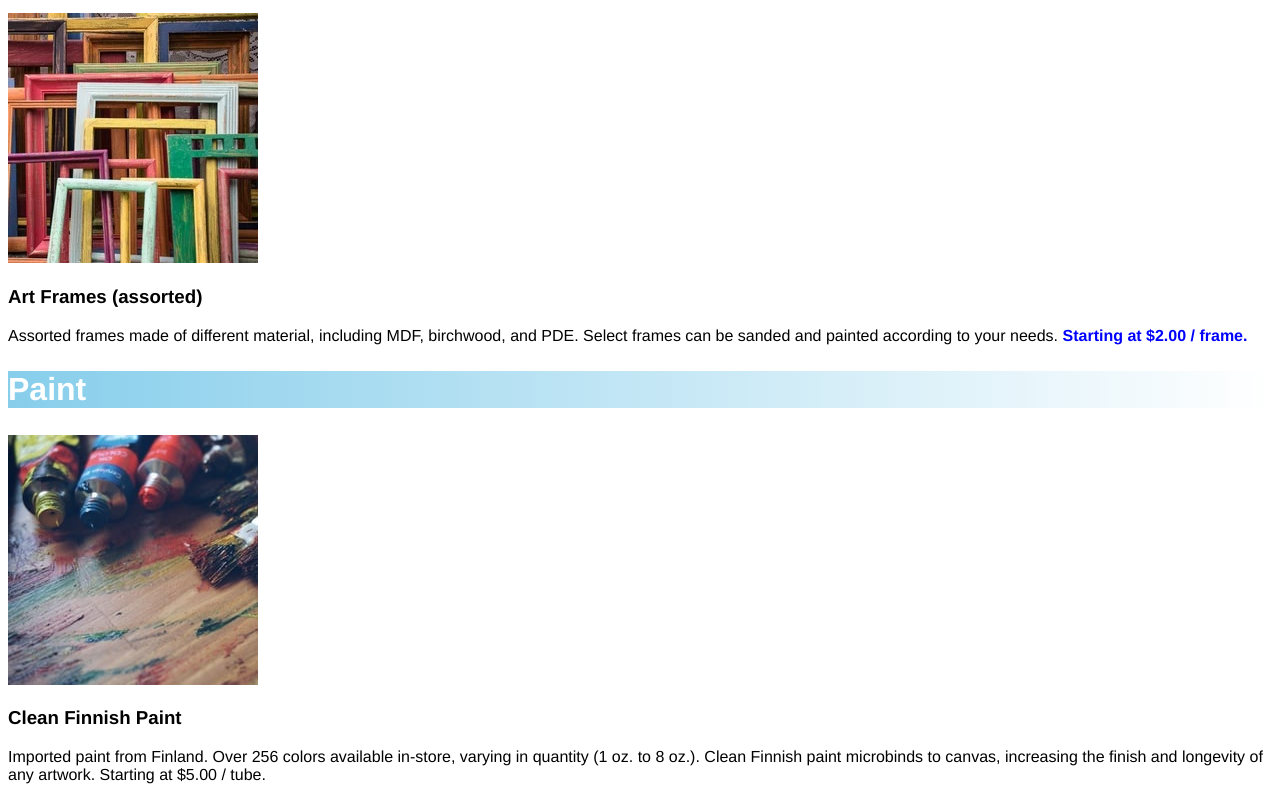
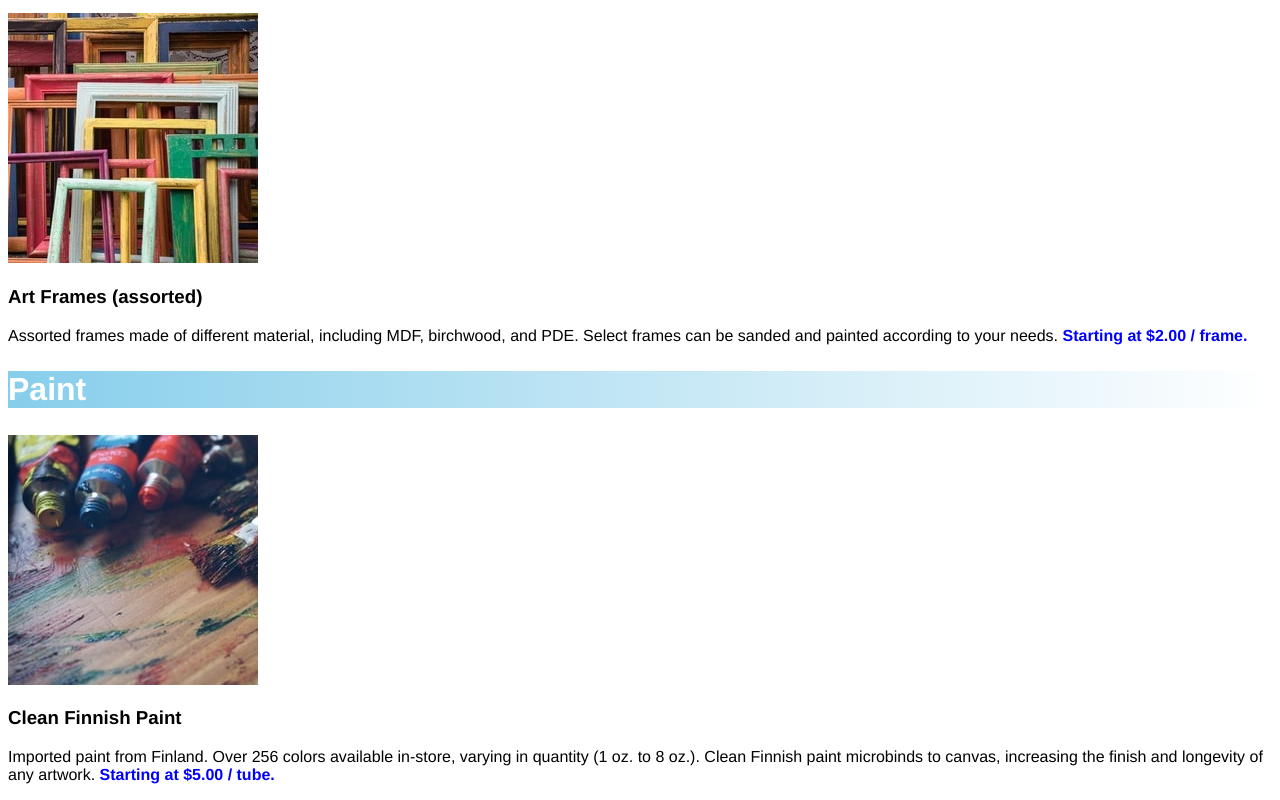
Before and after one commit to Anubliss-0/Dasmotos-arts-and-crafts, a plain HTML site: page index.html in a window 1280 px wide. Shown: the part 848-1648 px from the top of the page. Drawn offline with Linux system fonts and the light colour scheme.

Commit message:
Added price class to final section

```diff
--- a/index.html
+++ b/index.html
@@ -46,7 +46,7 @@
           <img src="images/finnish.jpeg" alt="Tubes of Clean finnish paint">
           <h3>Clean Finnish Paint</h3>
           <p>Imported paint from Finland. Over 256 colors available in-store, varying in quantity (1 oz. to 8 oz.). Clean Finnish
-             paint microbinds to canvas, increasing the finish and longevity of any artwork. <span>Starting at $5.00 / tube.</span></p>
+             paint microbinds to canvas, increasing the finish and longevity of any artwork. <span class="price">Starting at $5.00 / tube.</span></p>
         </section>
     </main>
 
```
Also changed, not shown: style.css (line endings or trailing spaces).
